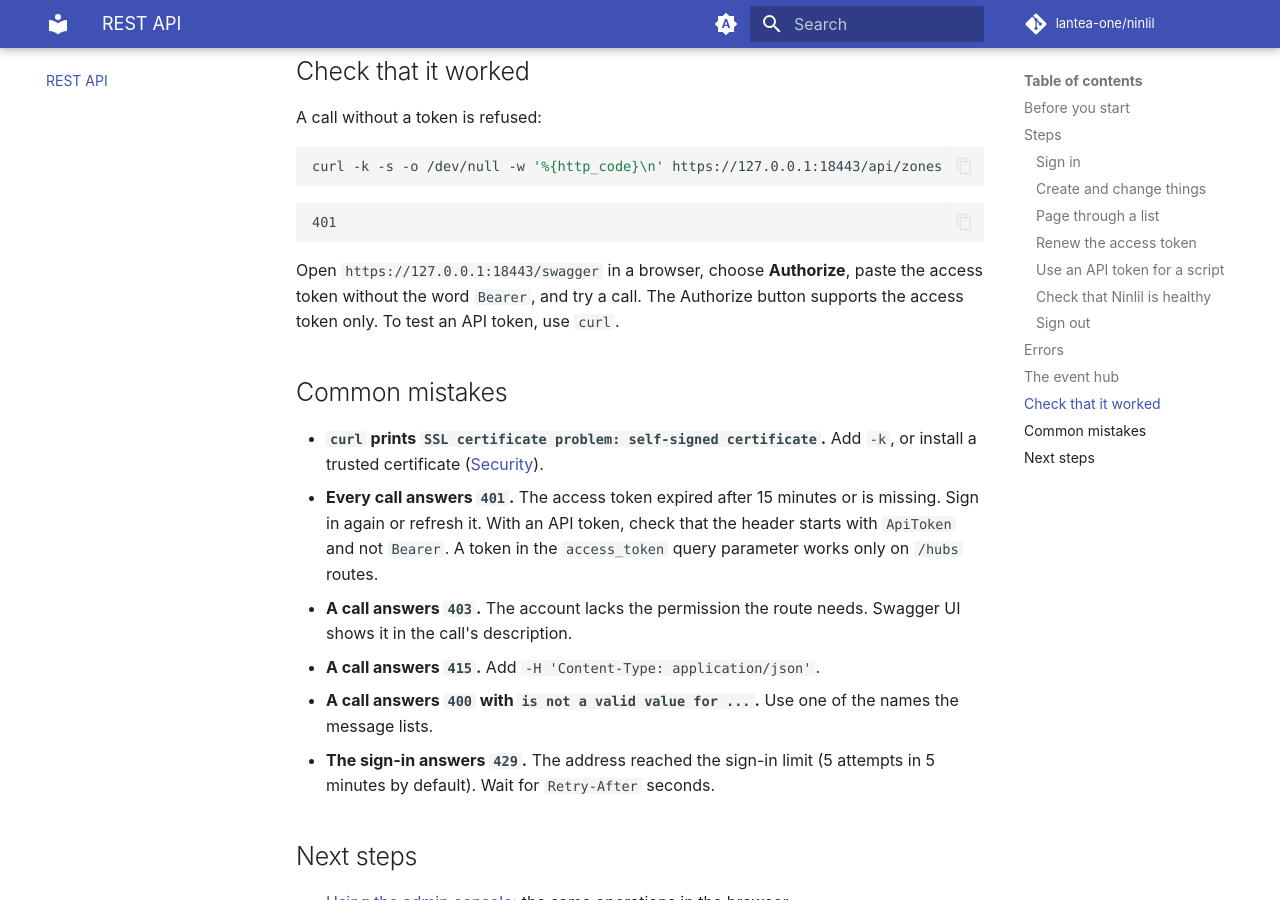
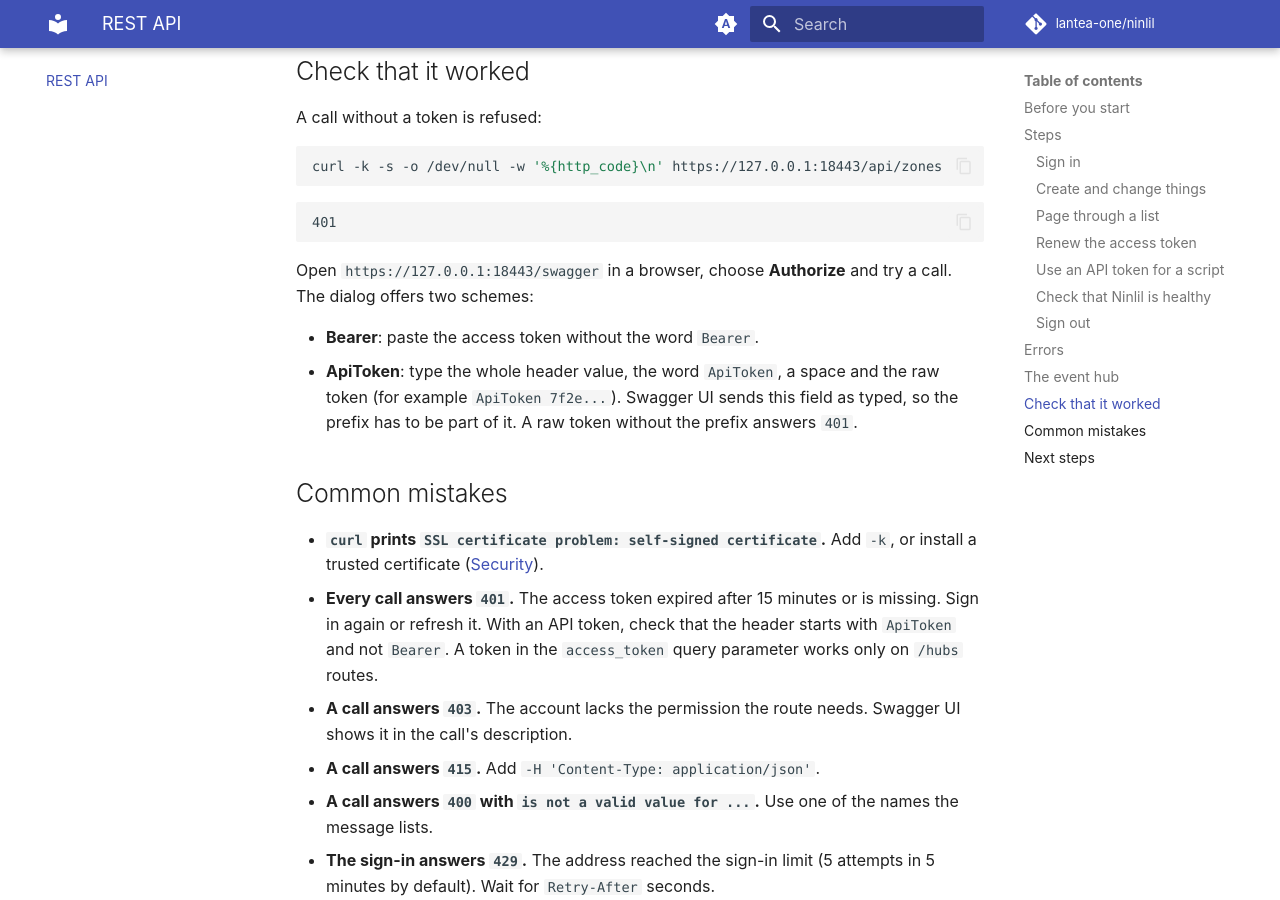
Before and after one commit to lantea-one/ninlil, an MkDocs documentation site: the page built from pages/docs/rest-api.md, in a window 1280 px wide and 900 px high, scrolled down 7122 px. Built offline with MkDocs 1.6.1 and Material for MkDocs 9.7.7, drawn with Linux system fonts in a browser that asks for light colours.

Commit message:
The README and the wiki say how to authorise with an API token in Swagger UI
Refs #447

Co-Authored-By: Claude Sonnet 5.5 <noreply@anthropic.com>
Claude-Session: https://claude.ai/code/session_01T33E3pmQvqkTriyQUMNUTK

````diff
--- a/pages/docs/rest-api.md
+++ b/pages/docs/rest-api.md
@@ -304,9 +304,13 @@ curl -k -s -o /dev/null -w '%{http_code}\n' https://127.0.0.1:18443/api/zones
 401
 ```
 
-Open `https://127.0.0.1:18443/swagger` in a browser, choose **Authorize**, paste the access token
-without the word `Bearer`, and try a call. The Authorize button supports the access token only. To
-test an API token, use `curl`.
+Open `https://127.0.0.1:18443/swagger` in a browser, choose **Authorize** and try a call. The dialog
+offers two schemes:
+
+- **Bearer**: paste the access token without the word `Bearer`.
+- **ApiToken**: type the whole header value, the word `ApiToken`, a space and the raw token (for
+  example `ApiToken 7f2e...`). Swagger UI sends this field as typed, so the prefix has to be part
+  of it. A raw token without the prefix answers `401`.
 
 ## Common mistakes
 
````
Also changed, not shown: CHANGELOG.md, README.md.
